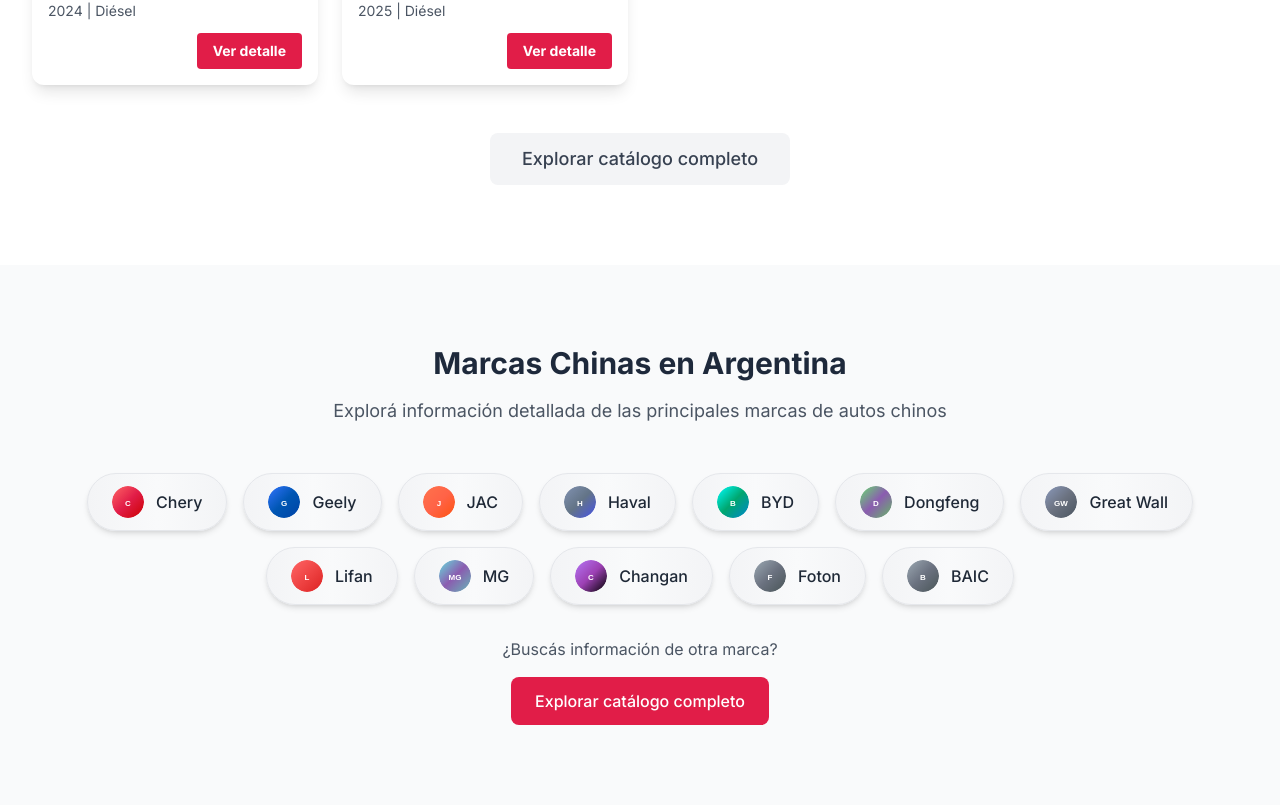
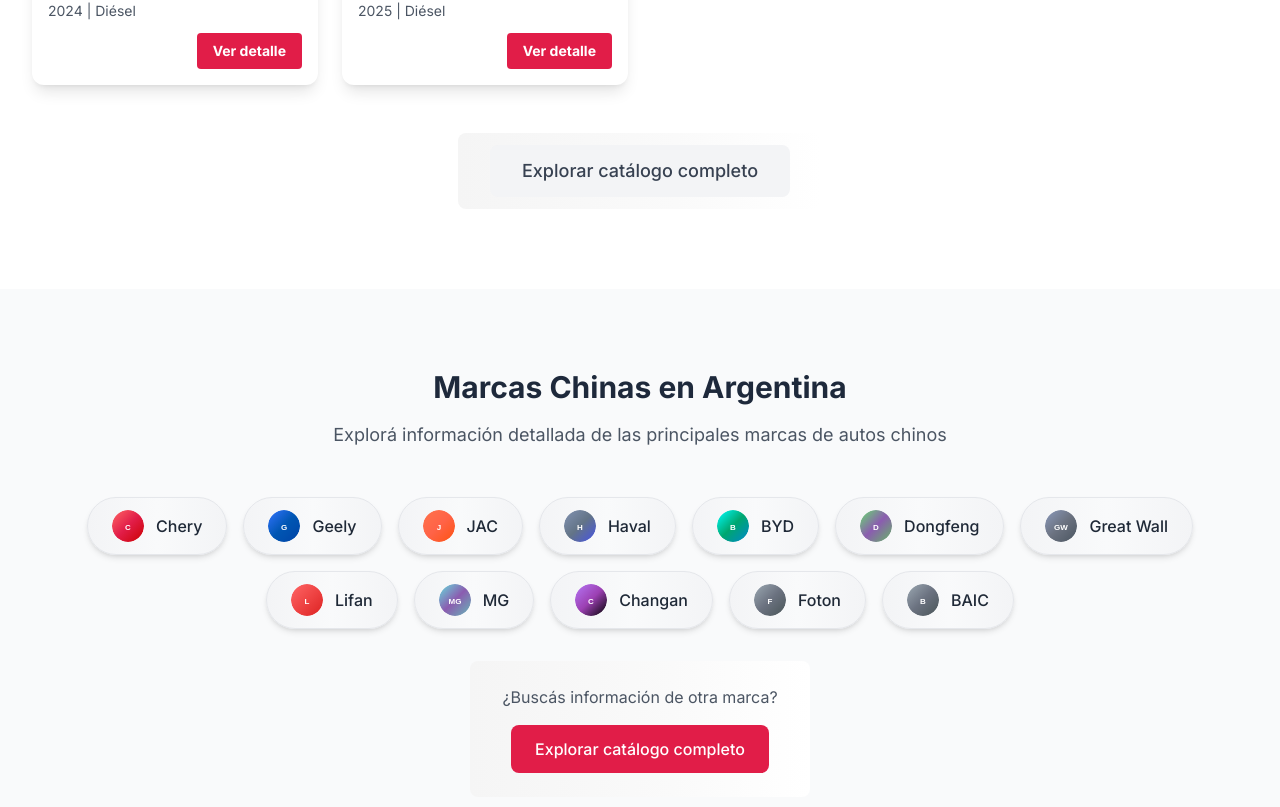
Before and after one commit to martingalmarino/autoschinos, a React (Vite) app: page / in a window 1280 px wide. Shown: the part 1893-2700 px from the top of the page. Built offline with nearby package versions, Linux system fonts and the light colour scheme.

Commit message:
Apply same gradient style to button containers across components

```diff
--- a/src/components/BrandPills.tsx
+++ b/src/components/BrandPills.tsx
@@ -113,6 +113,7 @@
         </div>
 
         <div className="text-center mt-8">
+          <div className="inline-block rounded-lg px-8 py-6" style={{ background: 'linear-gradient(to right, #f5f5f5 0%, #fafafa 60%, #ffffff 100%)' }}>
             <p className="text-gray-600 mb-4">
               ¿Buscás información de otra marca?
             </p>
@@ -124,6 +125,7 @@
             </button>
           </div>
         </div>
+      </div>
     </section>
   );
 };
--- a/src/components/FAQ.tsx
+++ b/src/components/FAQ.tsx
@@ -96,7 +96,7 @@
         </div>
 
         <div className="text-center mt-12">
-          <div className="bg-gray-50 rounded-lg p-8">
+          <div className="rounded-lg p-8" style={{ background: 'linear-gradient(to right, #f5f5f5 0%, #fafafa 60%, #ffffff 100%)' }}>
             <h3 className="text-xl font-semibold text-gray-900 mb-4">
               ¿Tenés más preguntas sobre autos chinos?
             </h3>
--- a/src/components/FeaturedModels.tsx
+++ b/src/components/FeaturedModels.tsx
@@ -200,6 +200,7 @@
         </div>
 
         <div className="text-center mt-12">
+          <div className="inline-block rounded-lg px-8 py-3" style={{ background: 'linear-gradient(to right, #f5f5f5 0%, #fafafa 60%, #ffffff 100%)' }}>
             <button
               className="btn-secondary text-lg px-8 py-3"
               onClick={() => window.location.href = '/catalogo'}
@@ -208,6 +209,7 @@
             </button>
           </div>
         </div>
+      </div>
     </section>
   );
 };
```
Lines whose indentation alone changed are shown as unchanged.
